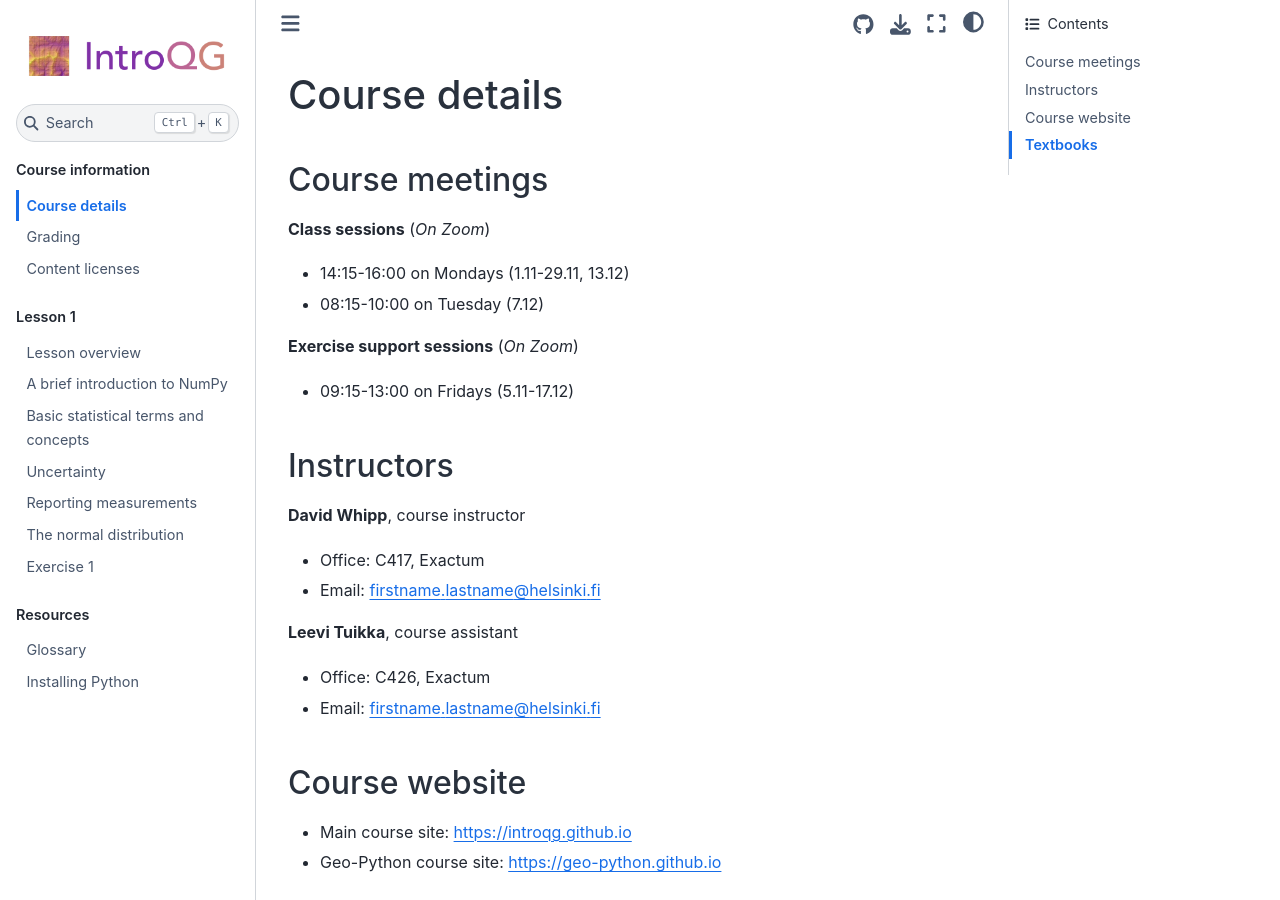
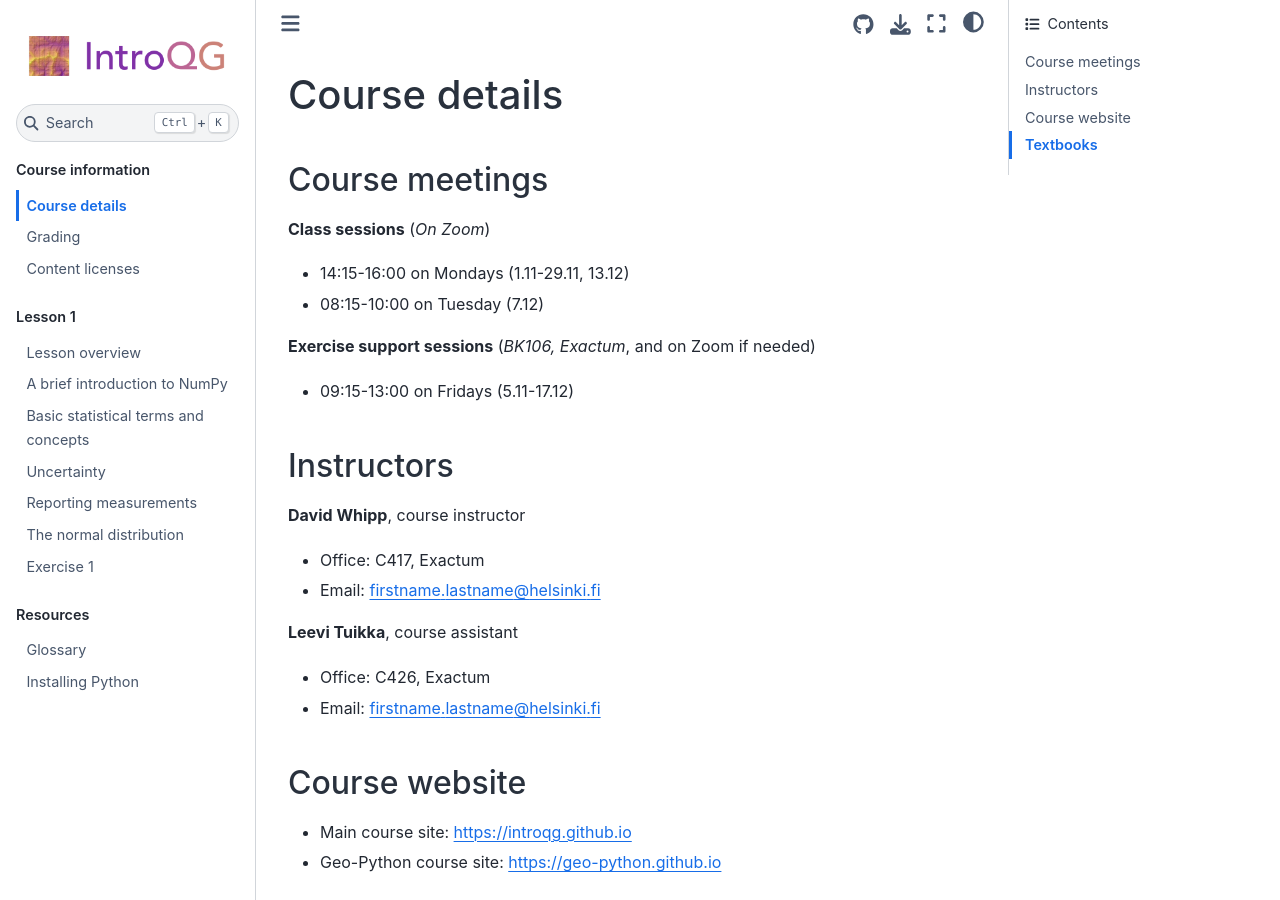
Before and after one commit to IntroQG/site, a Sphinx documentation site: the page built from source/general-info/course-details.rst, in a window 1280 px wide and 900 px high. Built offline with Sphinx 7.4.7 and the Sphinx Book theme 1.1.4, drawn with Linux system fonts in a browser that asks for light colours.

Commit message:
Add exercise room

```diff
--- a/source/general-info/course-details.rst
+++ b/source/general-info/course-details.rst
@@ -9,7 +9,7 @@ Course meetings
 - 14:15-16:00 on Mondays (1.11-29.11, 13.12)
 - 08:15-10:00 on Tuesday (7.12)
 
-**Exercise support sessions** (*On Zoom*)
+**Exercise support sessions** (*BK106, Exactum*, and on Zoom if needed)
 
 - 09:15-13:00 on Fridays (5.11-17.12)
 
```
